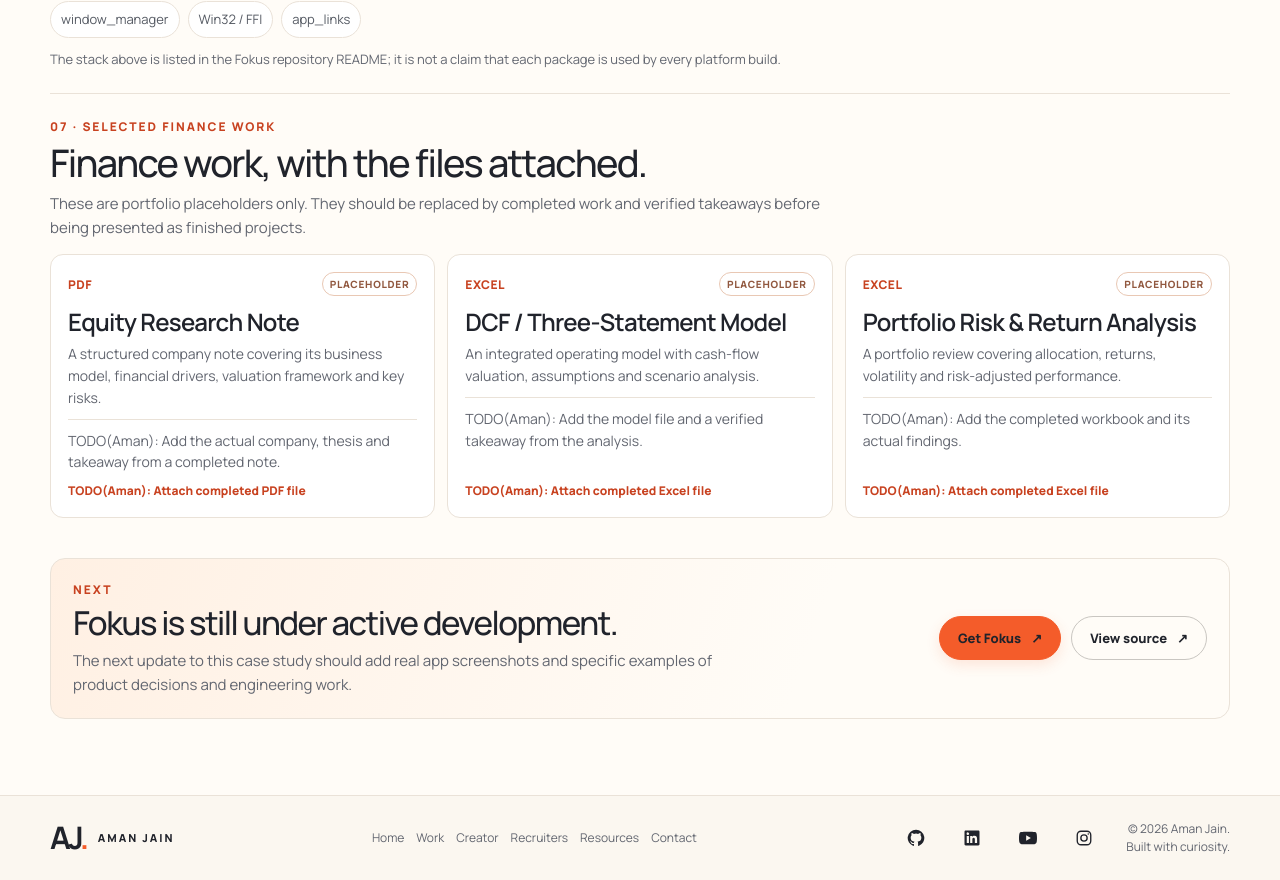
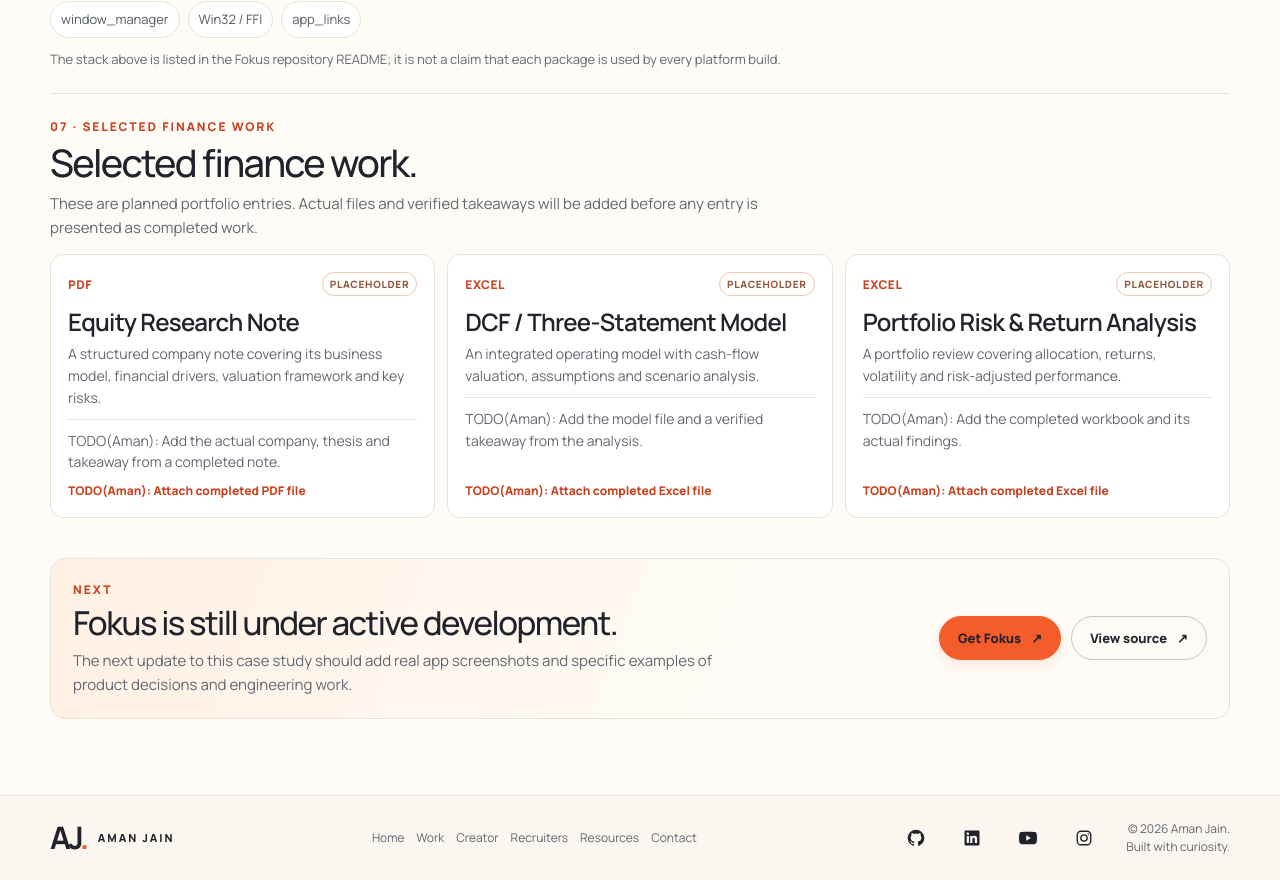
Before and after one commit to aman482006-beep/Oatish-webiste, a Next.js app: page /work in a window 1280 px wide. Shown: the part 1902-2782 px from the top of the page. Built offline with nearby package versions, Linux system fonts and the light colour scheme.

Commit message:
fix(content): clarify finance work entries are placeholders

```diff
--- a/src/app/work/page.tsx
+++ b/src/app/work/page.tsx
@@ -135,8 +135,8 @@ export default function WorkPage() {
         <section className="aj-case-section aj-finance-work-section" id="selected-finance-work">
           <div className="aj-case-section-heading">
             <p className="aj-eyebrow aj-eyebrow-accent">07 · SELECTED FINANCE WORK</p>
-            <h2>Finance work, with the files attached.</h2>
-            <p>These are portfolio placeholders only. They should be replaced by completed work and verified takeaways before being presented as finished projects.</p>
+            <h2>Selected finance work.</h2>
+            <p>These are planned portfolio entries. Actual files and verified takeaways will be added before any entry is presented as completed work.</p>
           </div>
           <div className="aj-finance-work-grid">
             {financeWork.map((item) => (
```
